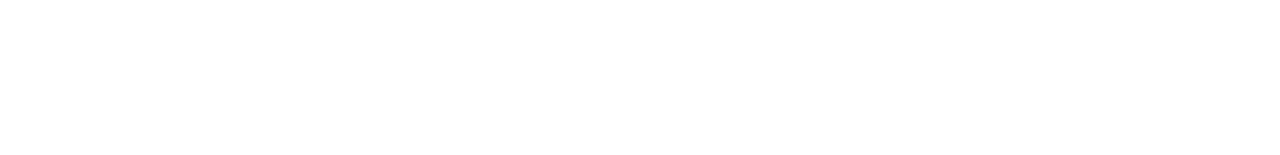
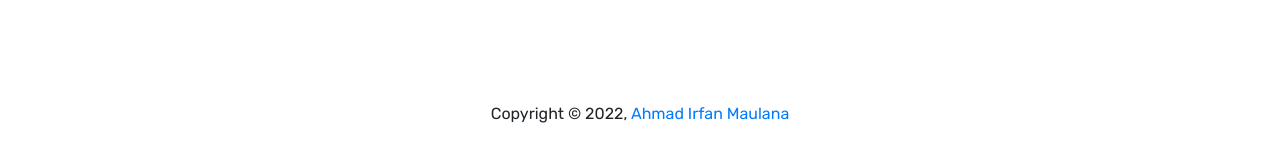
Before and after one commit to airmaula/sigmatech-userpost, a Nuxt app: page / in a window 1280 px wide. Shown: the part 786-941 px from the top of the page. Before the commit the page ends 800 px from the top, so only its background shows below. Built offline with nearby package versions, Linux system fonts and the light colour scheme; no server answers.

Commit message:
userpost: add footer and copyright

```diff
--- /dev/null
+++ b/components/Foot.vue
@@ -0,0 +1,18 @@
+<template>
+<footer class="footer">
+  Copyright &copy; 2022, <a href="mailto:airmaula@gmail.com">Ahmad Irfan Maulana</a>
+</footer>
+</template>
+
+<script>
+export default {
+  name: "Foot"
+}
+</script>
+
+<style scoped>
+  .footer {
+    padding: 2rem;
+    text-align: center;
+  }
+</style>
--- a/pages/index.vue
+++ b/pages/index.vue
@@ -4,6 +4,9 @@
     <!-- S: Navbar -->
     <navbar />
     <!-- E: Navbar -->
+
+    <!-- S: Wrap Content -->
+    <div class="wrap-content">
 
       <!-- S: Hero -->
       <hero title="Daftar Pengguna" />
@@ -12,6 +15,13 @@
       <!-- S: Table User -->
       <table-user />
       <!-- E: Table User -->
+
+    </div>
+    <!-- E: Wrap Content -->
+
+    <!-- S: Footer -->
+    <foot />
+    <!-- E: Footer -->
 
   </div>
 </template>
@@ -29,4 +39,7 @@
 * {
   font-family: 'Rubik', sans-serif;
 }
+.wrap-content {
+  min-height: 100vh;
+}
 </style>
--- a/pages/user/_id.vue
+++ b/pages/user/_id.vue
@@ -5,17 +5,25 @@
     <navbar />
     <!-- E: Navbar -->
 
+    <!-- S: Wrap Content -->
+    <div class="wrap-content">
+
       <!-- S: Hero -->
       <hero title="Lihat Pengguna" />
       <!-- E: Hero -->
 
+      <!-- S: User Not Found -->
       <div v-if="notFound">
+
         <b-container fluid="sm">
           <p>User not found</p>
-          <b-button type="submit" variant="outline-primary" @click.prevent="$router.push('/')" squared small>Back to home</b-button>
+          <b-button type="submit" variant="primary" @click.prevent="$router.push('/')" squared small>Back to home</b-button>
         </b-container>
+
       </div>
+      <!-- E: User Not Found -->
 
+      <!-- S: User Found -->
       <div v-else>
 
         <!-- S: Detail User -->
@@ -25,7 +33,16 @@
         <!-- S: Table Post -->
         <table-post :items="posts" :user="user" @getPosts="getUser()"/>
         <!-- E: Table Post -->
+
       </div>
+      <!-- E: User Found -->
+
+    </div>
+    <!-- E: Wrap Content -->
+
+    <!-- S: Footer -->
+    <foot />
+    <!-- E: Footer -->
 
 
   </div>
@@ -91,4 +108,7 @@
 * {
   font-family: 'Rubik', sans-serif;
 }
+.wrap-content {
+  min-height: 100vh;
+}
 </style>
```
Lines whose indentation alone changed are shown as unchanged.
